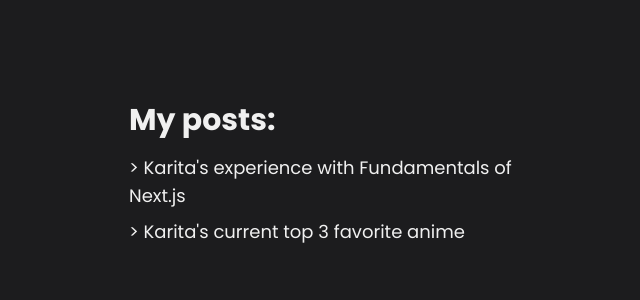
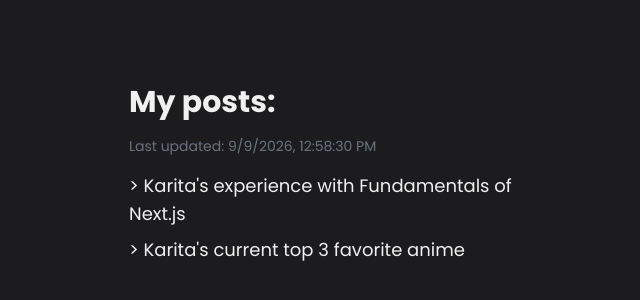
Before and after one commit to KaritaLaine/Fundamentals-of-Next.js, a Next.js app in the folder 4-server-side-rendering/: page /blog in a window 1280 px wide. Shown: the part 226-526 px from the top of the page, without its empty margins (311-951 px from the left). Built offline with nearby package versions, Linux system fonts and the light colour scheme; no server answers.

Commit message:
task2: add revalidation

```diff
--- a/4-server-side-rendering/app/blog/page.tsx
+++ b/4-server-side-rendering/app/blog/page.tsx
@@ -1,13 +1,22 @@
 import type { Post } from "@/app/types/posts";
 
+export const revalidate = 60;
+
 const BlogPage = async () => {
-	const getPosts = await fetch(`${process.env.NEXT_PUBLIC_SITE_URL}/api/posts`);
+	const getPosts = await fetch(
+		`${process.env.NEXT_PUBLIC_SITE_URL}/api/posts`,
+		{
+			next: { revalidate: 60 },
+		},
+	);
 	const posts: Post[] = await getPosts.json();
+	const lastUpdated = new Date().toLocaleString();
 
 	return (
 		<div className="flex flex-col min-h-screen items-center justify-center">
 			<div className="flex flex-col gap-[1rem]">
 				<h1 className="text-3xl font-bold">My posts:</h1>
+				<p className="text-sm text-gray-500">Last updated: {lastUpdated}</p>
 
 				<ul className="flex flex-col text-lg list-['>_'] list-inside gap-[0.5rem]">
 					{posts.map((post) => (
```
Also changed, not shown: 2 other files (tests, documents, lock files or other folders).
